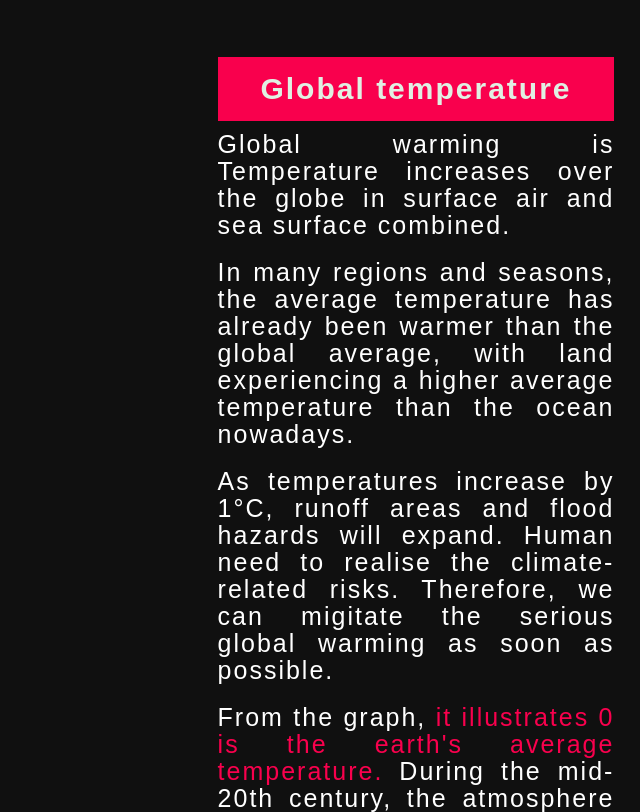
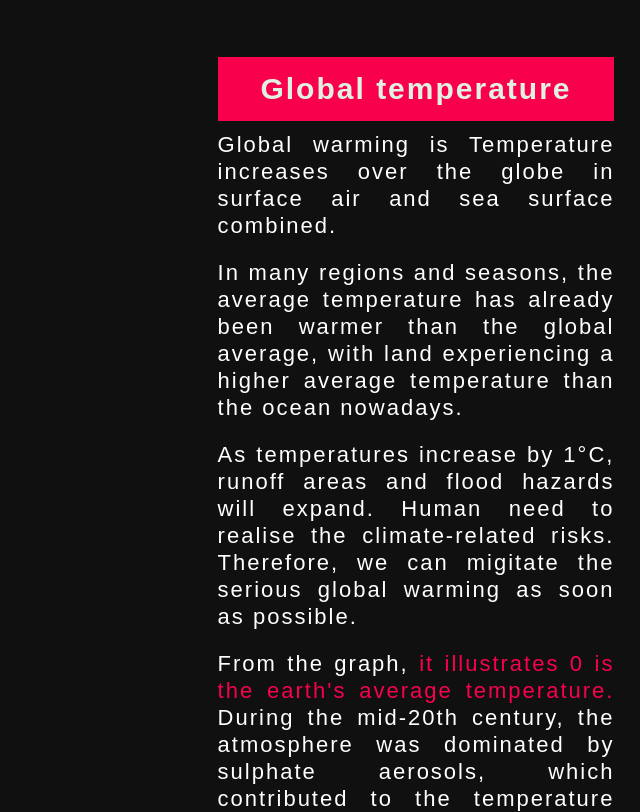
Before and after one commit to KingCodesHere/FIT3179Assignment2, a plain HTML site: page index.html in a window 1280 px wide. Shown: the part 985-1797 px from the top of the page, without its empty margins (640-1280 px from the left). Drawn offline with Linux system fonts and the light colour scheme; a script that the page names is missing.

Commit message:
data updated

```diff
--- a/css/style.css
+++ b/css/style.css
@@ -163,7 +163,8 @@ h5{
 .text p{
 	line-height: 27px;
 	margin-bottom: 10px;
-	word-spacing: *px
+	word-spacing: *px;
+	font-size: 22px;
 }
 
 footer{
```
